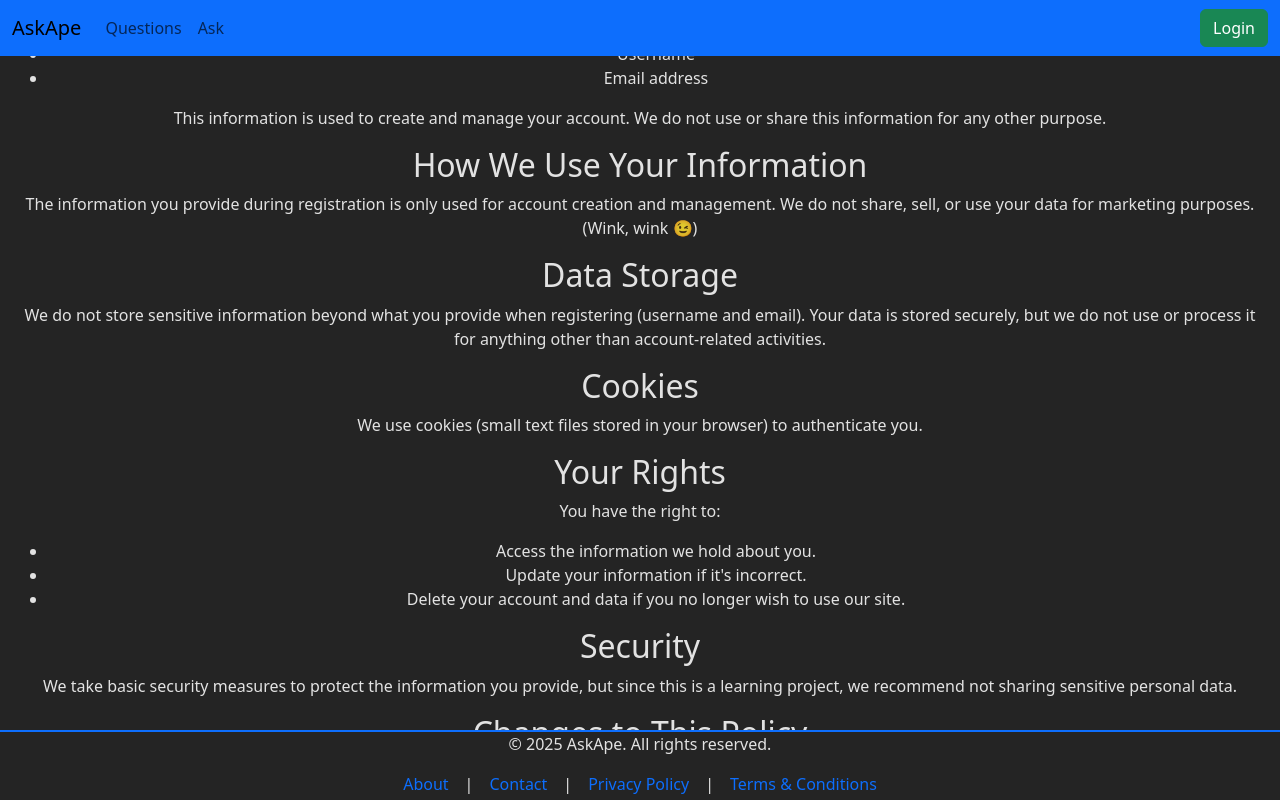
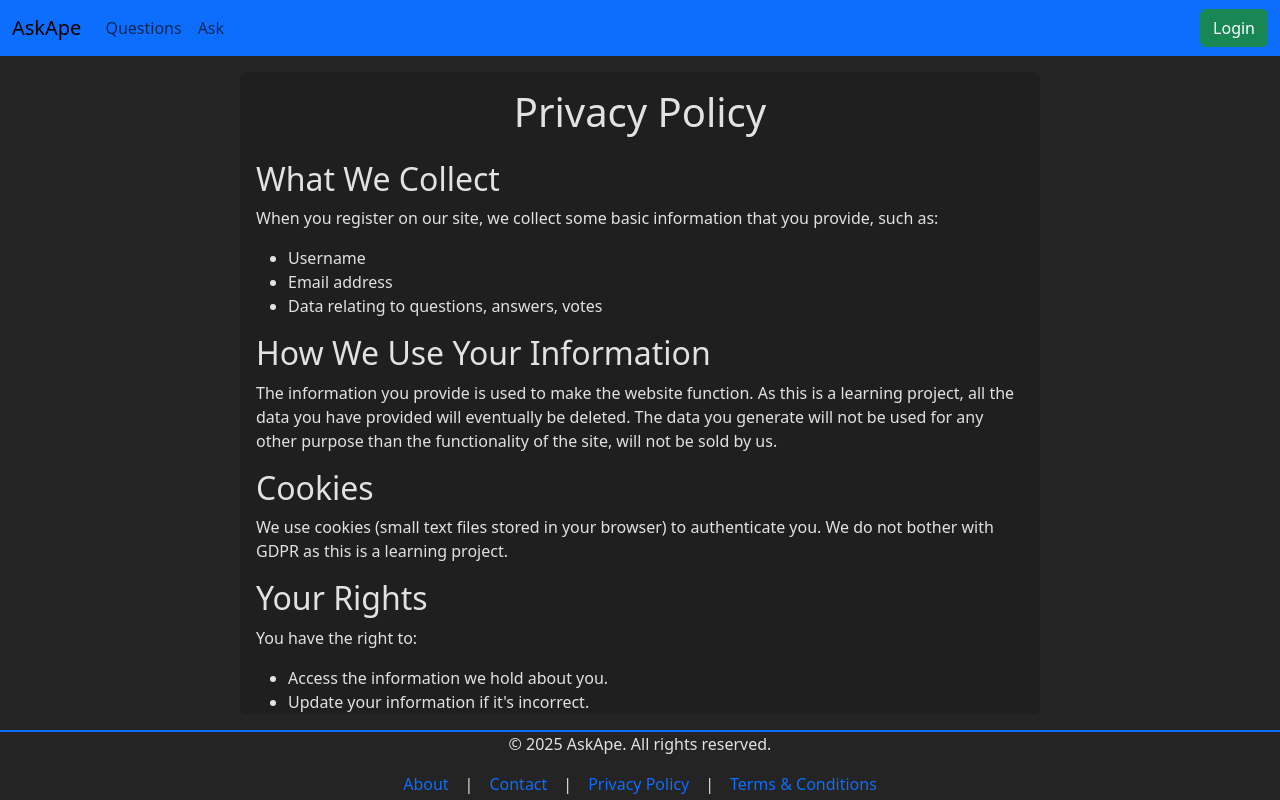
Before and after one commit to CodecoolGlobal/ask-mate-oop-csharp-BenceV95, a React (Vite) app in the folder AskMate_frontend/: page /privacy-policy in a window 1280 px wide. Built offline with nearby package versions, Linux system fonts and the light colour scheme.

Commit message:
minor fixes and added tos

```diff
--- a/AskMate_frontend/src/App.jsx
+++ b/AskMate_frontend/src/App.jsx
@@ -21,6 +21,7 @@ import About from "./Components/Pages/About/About";
 import PrivacyPolicy from "./Components/Pages/Privacy/PrivacyPolicy";
 import Contact from "./Components/Pages/Contact/Contact";
 import Profile from "./Components/Pages/Profile/Profile";
+import Tos from "./Components/Pages/Tos/Tos";
 
 function App() {
   const { user, setUser } = useContext(AuthContext);
@@ -77,7 +78,7 @@ function App() {
           <Route path="/" element={<MainPage />} />
           <Route
             path="/login"
-            element={<LoginForm navigate={navigate}/>}
+            element={<LoginForm navigate={navigate} />}
           />
           <Route
             path="/register"
@@ -86,7 +87,9 @@ function App() {
           <Route path="/unauthorized" element={<ErrorPage />} />
           <Route path="/about" element={<About />} />
           <Route path="/privacy-policy" element={<PrivacyPolicy />} />
-          <Route path="contact" element={<Contact />} />
+          <Route path="/contact" element={<Contact />} />
+          <Route path="/tos" element={<Tos />} />
+
           {/* Protected */}
           <Route
             path="/questions"
--- a/AskMate_frontend/src/Components/Forms/AskQuestionForm/AskQuestionForm.jsx
+++ b/AskMate_frontend/src/Components/Forms/AskQuestionForm/AskQuestionForm.jsx
@@ -2,7 +2,7 @@
 //import './AskQuestionForm.css';
 import React, { useState, useContext } from 'react';
 import { AuthContext } from '../../AuthContext/AuthContext';
-import { Navigate, useNavigate } from 'react-router-dom';
+import { Link, Navigate, useNavigate } from 'react-router-dom';
 import { apiGet, apiPost } from '../../../utils/api';
 
 const AskQuestionForm = ({ categories }) => {
@@ -67,7 +67,7 @@ const AskQuestionForm = ({ categories }) => {
       setSelectedCategory(0);
       setShowNewlyPostedQuestion(true)
 
-      navigate(`/questions/${questiondId}`);
+      navigate(`/questions/${data.message}`);
     } catch (error) {
       console.log(error);
       setResponseMessage(error.message);
@@ -138,12 +138,12 @@ const AskQuestionForm = ({ categories }) => {
                       >
                         <h3>{result.title}</h3>
                         <p>{result.body}</p>
-                        <a
-                          href={`/questions/${result.id}`}
+                        <Link
+                          to={`/questions/${result.id}`}
                           className="btn btn-primary"
                         >
                           View Question
-                        </a>
+                        </Link>
                       </div>
                     ))
                   )}
@@ -210,12 +210,12 @@ const AskQuestionForm = ({ categories }) => {
               {responseMessage && (
                 <div className="container mt-5">
                   <p className="responseMessage">{responseMessage}</p>
-                  <a
-                    href={`/questions/${questiondId}`}
+                  <Link
+                    to={`/questions/${questiondId}`}
                     className="btn btn-primary"
                   >
                     View Your Question
-                  </a>
+                  </Link>
                 </div>
               )}
             </div>
--- a/AskMate_frontend/src/Components/Forms/LoginForm/LoginForm.jsx
+++ b/AskMate_frontend/src/Components/Forms/LoginForm/LoginForm.jsx
@@ -8,24 +8,42 @@ export default function LoginForm({ navigate }) {
   const [username, setUsername] = useState("");
   const [password, setPassword] = useState("");
   const [response, setResponse] = useState("");
+  const [loading, setLoading] = useState(false);
+  const [loggedIn, setLoggedIn] = useState(false);
 
-  const {setUser} = useContext(AuthContext);
+  const { user, setUser } = useContext(AuthContext);
 
   const handleSubmit = async (e) => {
     e.preventDefault();
+    setLoading(true);
+    setLoggedIn(false);
 
     try {
       const response = await apiPost("User/login", { username, password });
-        console.log("resp", response);
       sessionStorage.setItem("user", JSON.stringify(response));
       setUser(response);
-        navigate("/");
+      setLoggedIn(true);
+      setResponse("Succesfully logged in !");
+
     } catch (error) {
       setResponse(error.message);
+    }
+    finally {
+      setLoading(false);
+      if (loggedIn) {
+        setTimeout(() => {
+          navigate("/");
+        }, 1000);
+      }
     }
   };
 
   return (
+    <>
+      {
+        user ?
+          (navigate("/")) :
+          (
             <div className="custom-container border border-white rounded p-3">
               <form onSubmit={handleSubmit}>
                 <div className="mb-3">
@@ -40,6 +58,7 @@ export default function LoginForm({ navigate }) {
                     placeholder="Username / Email"
                     required
                     minLength={3}
+                    disabled={loading || loggedIn}
                   />
                 </div>
                 <div className="mb-3">
@@ -55,14 +74,34 @@ export default function LoginForm({ navigate }) {
                     required
                     minLength={6}
                     maxLength={24}
+                    disabled={loading || loggedIn}
                   />
                 </div>
-        <button type="submit" className="btn btn-success">
+                <button
+                  type="submit"
+                  className="btn btn-success"
+                  disabled={loading || loggedIn}
+                >
+                  {
+                    <>
+                      {
+                        loading ? (
+                          <>
+                            <span class="spinner-border spinner-border-sm" aria-hidden="true"></span>
+                            <span role="status">Logging in...</span>
+                          </>
+                        ) : (
+                          <>
                             Login
+                          </>)
+                      }
+                    </>
+                  }
+
                 </button>
               </form>
               <div className="container mt-3">
-        <p style={{ color: "red" }}>{response}</p>
+                <p style={loggedIn ? { color: "green" } : { color: "red" }}>{response}</p>
               </div>
               <div className="container mt-5">
                 <Link to="/register" className="btn btn-primary">
@@ -70,5 +109,9 @@ export default function LoginForm({ navigate }) {
                 </Link>
               </div>
             </div>
+          )
+      }
+    </>
+
   );
 }
--- a/AskMate_frontend/src/Components/Pages/Privacy/PrivacyPolicy.css
+++ b/AskMate_frontend/src/Components/Pages/Privacy/PrivacyPolicy.css
@@ -3,12 +3,10 @@
   max-width: 800px;
   /* margin: 0 auto; */
   background-color: #1f1f1f;
-    color: #e0e0e0;
   border-radius: 8px;
   box-shadow: 0 4px 10px rgba(0, 0, 0, 0.3);
-    font-family: 'Arial', sans-serif;
   text-align: left;
-    margin-top:70dvh;
+  margin-top: 70dvh;
 }
 
 
--- a/AskMate_frontend/src/Components/Pages/Privacy/PrivacyPolicy.jsx
+++ b/AskMate_frontend/src/Components/Pages/Privacy/PrivacyPolicy.jsx
@@ -1,13 +1,12 @@
 import { Link } from "react-router-dom";
 //import "./PrivacyPolicy.css"
-import React from 'react';
 
 export default function PrivacyPolicy() {
   return (
-    <div className="privacy-policy-container">
-      <h1 className="privacy-policy-title">Privacy Policy</h1>
+    <div style={{ backgroundColor: "#1f1f1f", maxWidth: "800px", overflowY: "auto", height: "100%" }} className="p-3 rounded text-start">
+      <h1 className="pb-3 text-center">Privacy Policy</h1>
 
-      <section className="privacy-policy-section">
+      <section className="mb-3">
         <h2>What We Collect</h2>
         <p>
           When you register on our site, we collect some basic information that you provide, such as:
@@ -15,32 +14,25 @@ export default function PrivacyPolicy() {
         <ul>
           <li>Username</li>
           <li>Email address</li>
+          <li>Data relating to questions, answers, votes</li>
         </ul>
-        <p>This information is used to create and manage your account. We do not use or share this information for any other purpose.</p>
       </section>
 
-      <section className="privacy-policy-section">
+      <section className="mb-3">
         <h2>How We Use Your Information</h2>
         <p>
-          The information you provide during registration is only used for account creation and management. We do not share, sell, or use your data for marketing purposes.(Wink, wink 😉)
+          The information you provide is used to make the website function. As this is a learning project, all the data you have provided will eventually be deleted. The data you generate will not be used for any other purpose than the functionality of the site, will not be sold by us.
         </p>
       </section>
 
-      <section className="privacy-policy-section">
-        <h2>Data Storage</h2>
+      <section className="mb-3">
+        <h2>Cookies</h2>
         <p>
-          We do not store sensitive information beyond what you provide when registering (username and email). Your data is stored securely, but we do not use or process it for anything other than account-related activities.
+          We use cookies (small text files stored in your browser) to authenticate you. We do not bother with GDPR as this is a learning project.
         </p>
       </section>
 
-      <section className="privacy-policy-section">
-        <h2>Cookies</h2>
-        <p>
-          We use cookies (small text files stored in your browser) to authenticate you.
-        </p>
-      </section>
-
-      <section className="privacy-policy-section">
+      <section className="mb-3">
         <h2>Your Rights</h2>
         <p>
           You have the right to:
@@ -49,29 +41,31 @@ export default function PrivacyPolicy() {
           <li>Access the information we hold about you.</li>
           <li>Update your information if it's incorrect.</li>
           <li>Delete your account and data if you no longer wish to use our site.</li>
+          <li>Feel free to reach out, we are happy to help with anything related to your data.</li>
         </ul>
       </section>
 
-      <section className="privacy-policy-section">
+      <section className="mb-3">
         <h2>Security</h2>
         <p>
-          We take basic security measures to protect the information you provide, but since this is a learning project, we recommend not sharing sensitive personal data.
+          We take basic security measures to protect the information you provide, but since this is a learning project, we recommend not sharing sensitive personal data. This is why we let you register with fake details.
         </p>
       </section>
 
-      <section className="privacy-policy-section">
+      <section className="mb-3">
         <h2>Changes to This Policy</h2>
         <p>
           We may update this policy occasionally. If we do, we will post the updated version on this page.
         </p>
       </section>
 
-      <section className="privacy-policy-section">
+      <section className="">
         <h2>Contact Us</h2>
         <p>
           If you have any questions about this privacy policy or how we handle your data, feel free to contact us at {<a href="/contact">Contact</a>}.
         </p>
       </section>
+
     </div>
   );
 }
--- /dev/null
+++ b/AskMate_frontend/src/Components/Pages/Tos/Tos.jsx
@@ -0,0 +1,19 @@
+import React from 'react'
+
+const Tos = () => {
+    return (
+        <div style={{ backgroundColor: "#333", maxWidth: "800px" }} className='rounded p-3'>
+            <h1>Terms & Conditions</h1>
+            <p>
+                Please read through the links found in the footer first.<br />
+                The site is a learning project so it's purpose is to showcase our skills for our potential employers.
+                <br />
+                All data will eventually be deleted. <br />
+                If you have any questions or feedback, let us know! <br />
+                Thank you!
+            </p>
+        </div>
+    )
+}
+
+export default Tos
```
Lines whose indentation alone changed are shown as unchanged.
